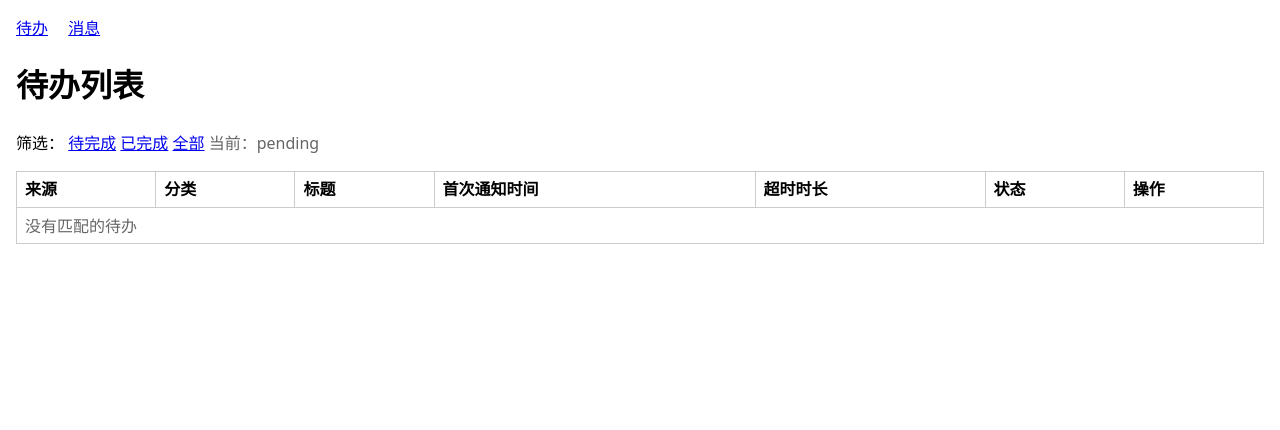
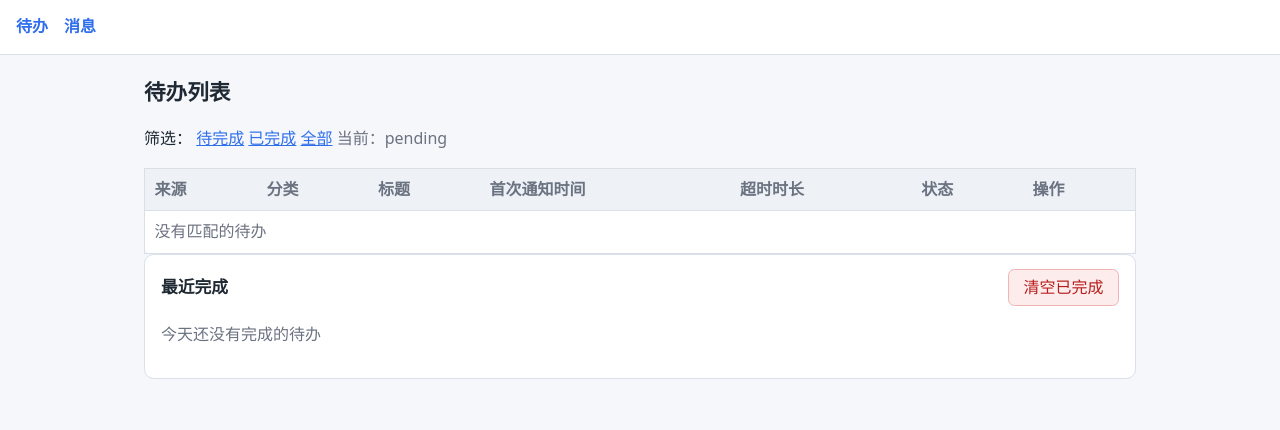
Before and after one commit to SJTUMalPan/notify-hub, a FastAPI app: page /todos in a window 1280 px wide. Shown: the top 430 px of the page. Run offline with FastAPI, Linux system fonts and the light colour scheme; parts of the project's set-up code (start-up, migrations or seed data) failed here and were passed over.

Commit message:
feat(web): M-B 待办网页改版 + R5 测试修正（阶段 B）
实现（web/routes.py + 三个模板）：
- todos_list 上下文新增 recent_completed（今天完成的，按完成时间降序）
- 新增 POST /todos/purge-completed → 调 ctx.retention.purge_completed_older_than(今天)
  → 303 回 /todos；不接任何参数
- todos_list.html 增「最近完成」区块（含清空表单与 confirm 二次确认），
  位置在主表 <table> 之后
- base.html 重写内联 CSS：浅色卡片、状态徽章、表格窄屏 overflow-x、触控目标 ≥2rem；
  零外部资源、无 |safe；主表七列与三个筛选链接原样保留

「今天」经 ctx.clock.now().astimezone(settings.reminders.zone).date()，
无 datetime.now()/date.today()。

R5 测试修正：9 处断言由「整页不得出现该已完成待办」收紧为「主表区域不得出现」，
涉及 4 个文件（其中 test_integration_public_access.py 属已上线的 add-public-access）。
每条的原意图完整保留。

可证伪性探测（运行时猴补丁，未改仓库文件）：让主表错误列出已完成待办 →
变体A 8/9 变红、变体B 9/9 变红、pytest 实跑 5/5 受影响函数变红；
**对照：上一轮被作废的切分方式 0/9 变红（恒真）**。探针产物已删除。

验证：test_web_recent_completed.py 19 passed；全量 463 passed。

```diff
--- a/src/notify_hub/web/templates/base.html
+++ b/src/notify_hub/web/templates/base.html
@@ -4,15 +4,134 @@
   <meta charset="utf-8">
   <meta name="viewport" content="width=device-width, initial-scale=1">
   <title>{% block title %}notify-hub{% endblock %}</title>
+  {# 零外部资源：全部样式内联，不引入任何 link/@import/webfont/前端框架。 #}
   <style>
-    body { font-family: system-ui, -apple-system, sans-serif; margin: 0; padding: 1rem; line-height: 1.5; }
-    nav { margin-bottom: 1rem; }
-    nav a { margin-right: 1rem; }
-    table { border-collapse: collapse; width: 100%; }
-    th, td { border: 1px solid #ccc; padding: .35rem .5rem; text-align: left; vertical-align: top; }
+    :root {
+      --bg: #f5f7fa;
+      --card: #ffffff;
+      --ink: #1f2933;
+      --muted: #6b7280;
+      --line: #d9e0e8;
+      --accent: #2f6feb;
+      --accent-dark: #1f4fb0;
+      --pending: #b45309;
+      --pending-bg: #fdf1dd;
+      --done: #15803d;
+      --done-bg: #e5f5ea;
+      --danger: #b91c1c;
+      --danger-bg: #fdecec;
+    }
+    * { box-sizing: border-box; }
+    html { -webkit-text-size-adjust: 100%; }
+    body {
+      margin: 0;
+      padding: 0 0 2rem;
+      background: var(--bg);
+      color: var(--ink);
+      font-family: system-ui, -apple-system, "Segoe UI", "PingFang SC",
+        "Microsoft YaHei", sans-serif;
+      line-height: 1.6;
+    }
+    nav, main {
+      max-width: 64rem;
+      margin: 0 auto;
+      padding: 0 1rem;
+    }
+    nav {
+      display: flex;
+      flex-wrap: wrap;
+      gap: 1rem;
+      align-items: center;
+      padding-top: .9rem;
+      padding-bottom: .9rem;
+      border-bottom: 1px solid var(--line);
+      background: var(--card);
+      max-width: none;
+    }
+    nav a { color: var(--accent); text-decoration: none; font-weight: 600; }
+    nav a:hover, nav a:focus { text-decoration: underline; }
+    main { padding-top: 1.25rem; }
+    h1 { font-size: 1.35rem; margin: 0 0 1rem; }
+    h2 { font-size: 1.05rem; margin: 0; }
+    a { color: var(--accent); }
+    a:hover, a:focus { color: var(--accent-dark); }
+    .muted { color: var(--muted); }
+    .card {
+      background: var(--card);
+      border: 1px solid var(--line);
+      border-radius: .6rem;
+      padding: .9rem 1rem;
+      margin: 0 0 1.25rem;
+    }
+    .section-head {
+      display: flex;
+      flex-wrap: wrap;
+      gap: .5rem 1rem;
+      align-items: center;
+      justify-content: space-between;
+      margin-bottom: .5rem;
+    }
+    .recent-list { list-style: none; margin: 0; padding: 0; }
+    .recent-list li {
+      display: flex;
+      flex-wrap: wrap;
+      gap: .15rem .75rem;
+      align-items: baseline;
+      padding: .4rem 0;
+      border-top: 1px solid var(--line);
+    }
+    .recent-list li:first-child { border-top: 0; }
+    .recent-list a { font-weight: 600; text-decoration: none; }
+    .recent-list a:hover, .recent-list a:focus { text-decoration: underline; }
+    /* 窄屏下表格横向滚动，绝不撑破页面 */
+    .table-wrap { overflow-x: auto; -webkit-overflow-scrolling: touch; }
+    table {
+      border-collapse: collapse;
+      width: 100%;
+      min-width: 40rem;
+      background: var(--card);
+      border: 1px solid var(--line);
+      border-radius: .6rem;
+    }
+    caption { text-align: left; padding: .5rem 0; }
+    th, td {
+      border-bottom: 1px solid var(--line);
+      padding: .5rem .6rem;
+      text-align: left;
+      vertical-align: top;
+    }
+    th { background: #eef2f7; color: var(--muted); font-weight: 600; white-space: nowrap; }
+    tbody tr:hover { background: #f2f6fc; }
+    tbody tr:last-child td { border-bottom: 0; }
+    .badge {
+      display: inline-block;
+      padding: .1rem .5rem;
+      border-radius: 999px;
+      font-size: .85rem;
+      white-space: nowrap;
+    }
+    .badge-pending { color: var(--pending); background: var(--pending-bg); }
+    .badge-done { color: var(--done); background: var(--done-bg); }
+    button {
+      font: inherit;
+      min-height: 2rem;
+      padding: .3rem .9rem;
+      border: 1px solid var(--line);
+      border-radius: .4rem;
+      background: var(--card);
+      color: var(--ink);
+      cursor: pointer;
+    }
+    button:hover, button:focus { border-color: var(--accent); color: var(--accent-dark); }
+    .danger { border-color: #f0b4b4; background: var(--danger-bg); color: var(--danger); }
+    .danger:hover, .danger:focus { border-color: var(--danger); color: var(--danger); }
     form.inline { display: inline; margin: 0; }
-    .muted { color: #666; }
-    pre.body { white-space: pre-wrap; word-break: break-word; margin: .25rem 0; }
+    pre.body {
+      white-space: pre-wrap;
+      word-break: break-word;
+      margin: .25rem 0;
+      font-family: inherit;
+    }
   </style>
 </head>
 <body>
--- a/src/notify_hub/web/templates/todos_list.html
+++ b/src/notify_hub/web/templates/todos_list.html
@@ -9,6 +9,8 @@
   <a href="/todos?status=all">全部</a>
   <span class="muted">当前：{{ status }}</span>
 </p>
+
+<div class="table-wrap">
 <table>
   <thead>
     <tr>
@@ -29,7 +31,7 @@
       <td><a href="/todos/{{ todo.id }}">{{ todo.title }}</a></td>
       <td>{{ todo.first_notified_at | format_time }}</td>
       <td>{{ format_duration(todo.overdue_seconds) }}</td>
-      <td>{{ todo.status | status_label }}</td>
+      <td><span class="badge badge-{{ todo.status.value }}">{{ todo.status | status_label }}</span></td>
       <td>
         {% if todo.status.value != "done" %}
         <form class="inline" method="post" action="/todos/{{ todo.id }}/done">
@@ -43,4 +45,27 @@
     {% endfor %}
   </tbody>
 </table>
+</div>
+
+<section class="card">
+  <div class="section-head">
+    <h2>最近完成</h2>
+    <form class="inline" method="post" action="/todos/purge-completed"
+          onsubmit="return confirm('确定清空今天之前完成的待办吗？此操作不可撤销。')">
+      <button type="submit" class="danger">清空已完成</button>
+    </form>
+  </div>
+  {% if recent_completed %}
+  <ul class="recent-list">
+    {% for todo in recent_completed %}
+    <li>
+      <a href="/todos/{{ todo.id }}">{{ todo.title }}</a>
+      <span class="muted">完成于 {{ todo.completed_at | format_time }} · 处理耗时 {{ format_duration(todo.overdue_seconds) }}</span>
+    </li>
+    {% endfor %}
+  </ul>
+  {% else %}
+  <p class="muted">今天还没有完成的待办</p>
+  {% endif %}
+</section>
 {% endblock %}
```
Also changed, not shown: openspec/changes/add-retention-and-web-ui/architecture.md (+55 -0 lines), src/notify_hub/web/routes.py (+38 -2 lines), tests/test_e2e.py (+3 -2 lines), tests/test_integration_public_access.py (+3 -2 lines), tests/test_integration_web.py (+6 -4 lines), tests/test_web.py (+8 -3 lines).
